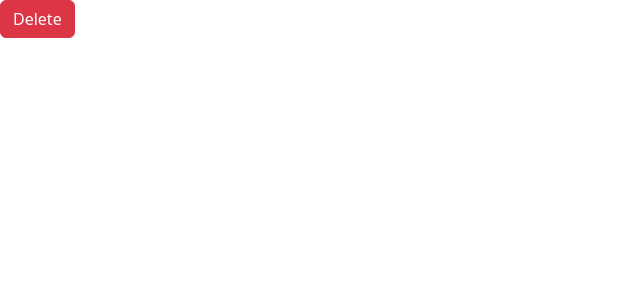
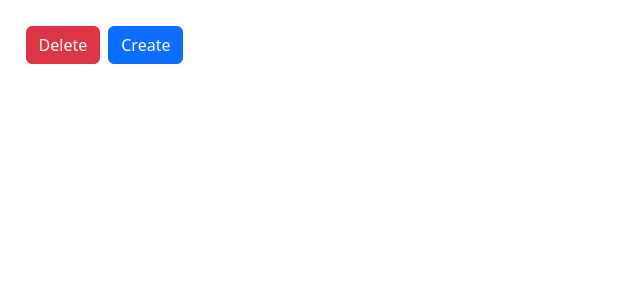
Before and after one commit to lleonori/React-Course, a React (Create React App) app: page / in a window 1280 px wide. Shown: the top 300 px of the page, without its empty margins (0-640 px from the left). Built offline with nearby package versions, Linux system fonts and the light colour scheme.

Commit message:
T0; modale multi uso

```diff
--- a/src/App.css
+++ b/src/App.css
@@ -1,38 +1,3 @@
 .App {
-  text-align: center;
+  padding: 2%;
 }
-
-.App-logo {
-  height: 40vmin;
-  pointer-events: none;
-}
-
-@media (prefers-reduced-motion: no-preference) {
-  .App-logo {
-    animation: App-logo-spin infinite 20s linear;
-  }
-}
-
-.App-header {
-  background-color: #282c34;
-  min-height: 100vh;
-  display: flex;
-  flex-direction: column;
-  align-items: center;
-  justify-content: center;
-  font-size: calc(10px + 2vmin);
-  color: white;
-}
-
-.App-link {
-  color: #61dafb;
-}
-
-@keyframes App-logo-spin {
-  from {
-    transform: rotate(0deg);
-  }
-  to {
-    transform: rotate(360deg);
-  }
-}
--- a/src/App.tsx
+++ b/src/App.tsx
@@ -3,6 +3,8 @@ import { useState } from "react";
 import ModalComponent from "./components/ModalComponent";
 import Test from "./components/Test";
 import { Button } from "react-bootstrap";
+import "./App.css";
+
 function App() {
   // Manage state of Delete Modal toggle.
   const [openModal, setOpenModal] = useState<boolean>(false);
@@ -13,10 +15,14 @@ function App() {
   };
   return (
     <div className="App">
-      <Button variant="danger" onClick={() => setOpenModal(true)}>
+      <Button variant="danger" className="me-2" onClick={() => setOpenModal(true)}>
         Delete
       </Button>
-      {/* Modal for deletion */}
+
+      <Button variant="primary" onClick={() => setOpenModal(true)}>
+        Create
+      </Button>
+
       <ModalComponent
         isOpen={openModal}
         setOn={setOpenModal}
--- a/src/components/ReactPortal.tsx
+++ b/src/components/ReactPortal.tsx
@@ -16,7 +16,6 @@ const ReactPortal = ({ children, wrapperId }: ReactPortalProps) => {
   const [wrapper, setWrapper] = useState<Element | null>(null);
 
   useLayoutEffect(() => {
-    debugger;
     // Find the container-element (if exist).
     let element = document.getElementById(wrapperId);
     // Bool flag whether container-element has been created.
```
